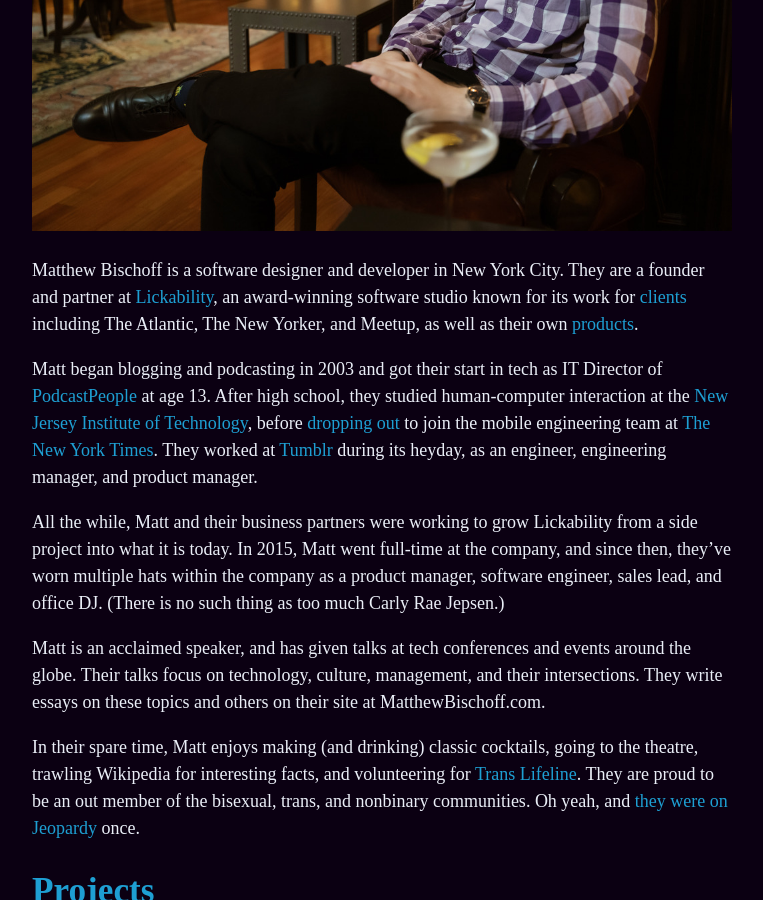
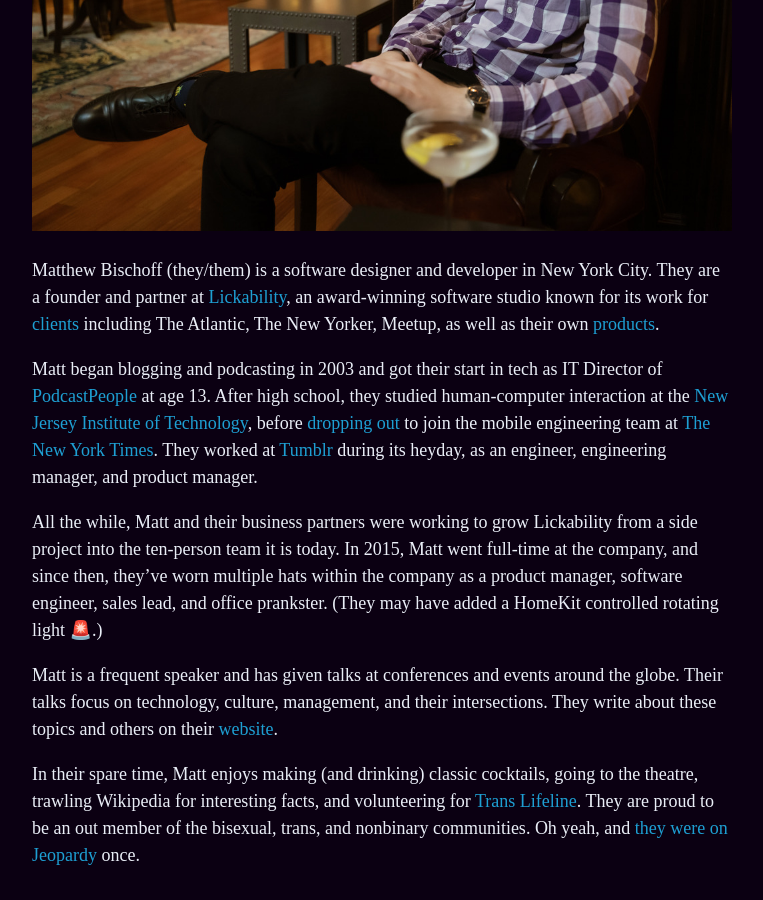
Before and after one commit to mbbischoff/website, a Jekyll site: the page built from about.md, in a window 1280 px wide and 900 px high, scrolled down 923 px. Shown: the whole window, without its empty margins (258-1021 px from the left). Built offline with Jekyll 4.4.1, drawn with Linux system fonts in a browser that asks for light colours; some web fonts are replaced.

Commit message:
Updated About

```diff
--- a/about.md
+++ b/about.md
@@ -8,13 +8,13 @@ layout: page
 
 ![Photo of Matthew Bischoff](https://matthewbischoff.com/uploads/matt-in-the-nomad-smiling.jpg)
 
-Matthew Bischoff is a software designer and developer in New York City. They are a founder and partner at [Lickability](https://lickability.com), an award-winning software studio known for its work for [clients](https://lickability.com/clients) including The Atlantic, The New Yorker, and Meetup, as well as their own [products](https://lickability.com/products).
+Matthew Bischoff (they/them) is a software designer and developer in New York City. They are a founder and partner at [Lickability](https://lickability.com), an award-winning software studio known for its work for [clients](https://lickability.com/clients) including The Atlantic, The New Yorker, Meetup, as well as their own [products](https://lickability.com/products).
 
 Matt began blogging and podcasting in 2003 and got their start in tech as IT Director of [PodcastPeople](https://www.podcastpeople.com/) at age 13. After high school, they studied human-computer interaction at the [New Jersey Institute of Technology](https://www.njit.edu/), before [dropping out](https://matthewbischoff.com/don-t-go-to-college/) to join the mobile engineering team at [The New York Times](https://www.nytimes.com/). They worked at [Tumblr](https://www.tumblr.com/) during its heyday, as an engineer, engineering manager, and product manager.
 
-All the while, Matt and their business partners were working to grow Lickability from a side project into what it is today. In 2015, Matt went full-time at the company, and since then, they’ve worn multiple hats within the company as a product manager, software engineer, sales lead, and office DJ. (There is no such thing as too much Carly Rae Jepsen.)
+All the while, Matt and their business partners were working to grow Lickability from a side project into the ten-person team it is today. In 2015, Matt went full-time at the company, and since then, they’ve worn multiple hats within the company as a product manager, software engineer, sales lead, and office prankster. (They may have added a HomeKit controlled rotating light 🚨.)
 
-Matt is an acclaimed speaker, and has given talks at tech conferences and events around the globe. Their talks focus on technology, culture, management, and their intersections. They write essays on these topics and others on their site at MatthewBischoff.com.
+Matt is a frequent speaker and has given talks at conferences and events around the globe. Their talks focus on technology, culture, management, and their intersections. They write about these topics and others on their [website](https://matthewbischoff.com).
 
 In their spare time, Matt enjoys making (and drinking) classic cocktails, going to the theatre, trawling Wikipedia for interesting facts, and volunteering for [Trans Lifeline](https://www.translifeline.org/). They are proud to be an out member of the bisexual, trans, and nonbinary communities. Oh yeah, and [they were on Jeopardy](https://www.j-archive.com/showgame.php?game_id=3342) once.
 
```
